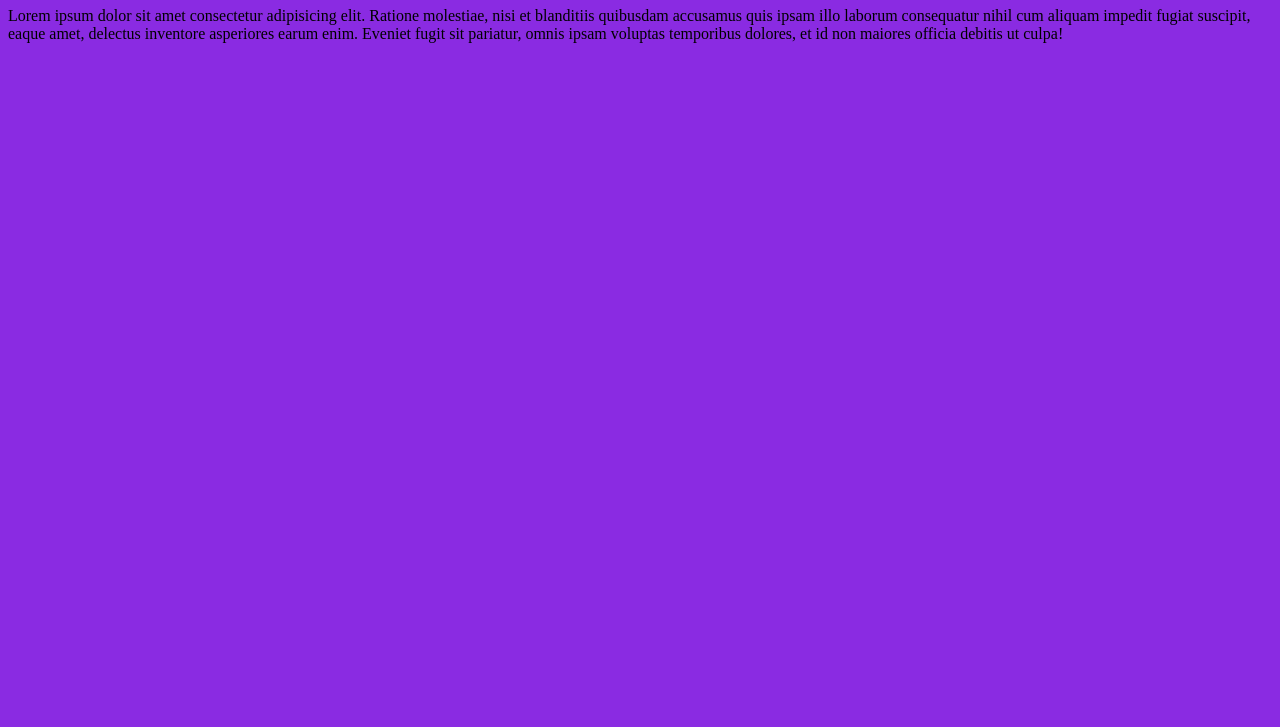
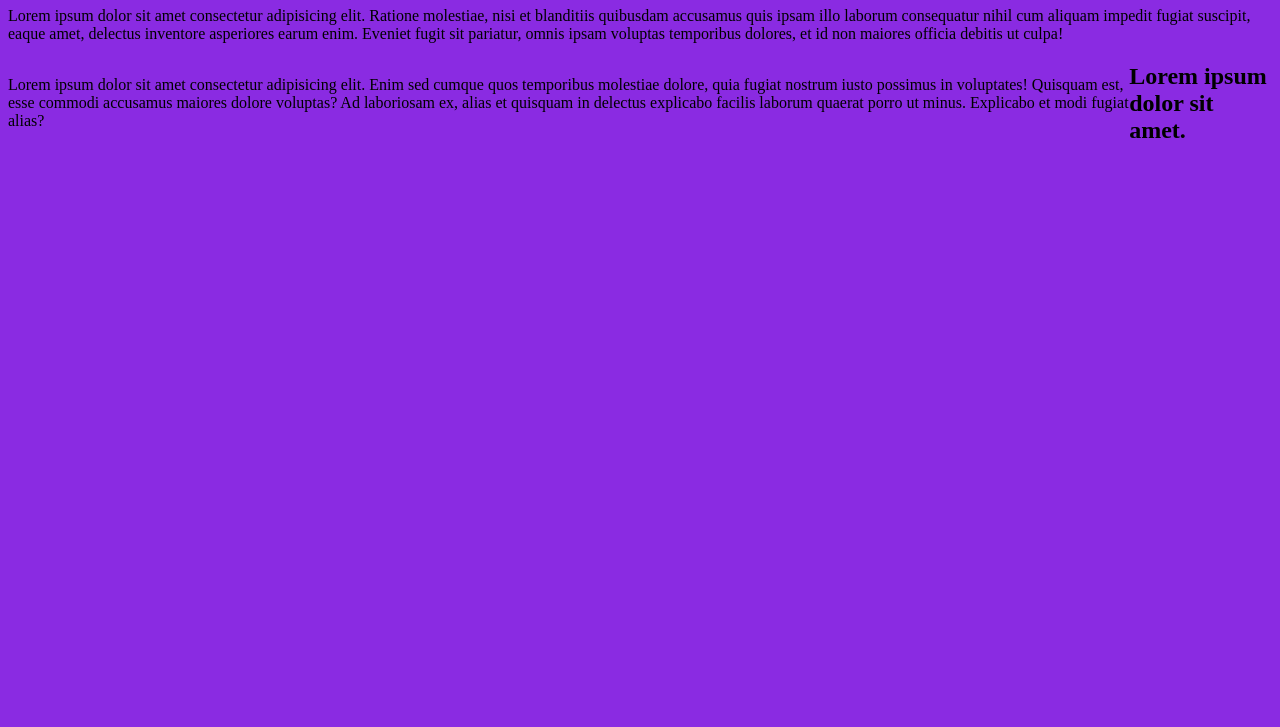
Before and after one commit to SShipon/advance-git, a plain HTML site: page index.html in a window 1280 px wide. Shown: the part 73-800 px from the top of the page. Drawn offline with Linux system fonts and the light colour scheme.

Commit message:
css style updated

```diff
--- a/index.html
+++ b/index.html
@@ -9,5 +9,10 @@
 <body>
      <h1>This is hello git branch </h1>
      Lorem ipsum dolor sit amet consectetur adipisicing elit. Ratione molestiae, nisi et blanditiis quibusdam accusamus quis ipsam illo laborum consequatur nihil cum aliquam impedit fugiat suscipit, eaque amet, delectus inventore asperiores earum enim. Eveniet fugit sit pariatur, omnis ipsam voluptas temporibus dolores, et id non maiores officia debitis ut culpa!
+
+     <div class="main">
+        <p>Lorem ipsum dolor sit amet consectetur adipisicing elit. Enim sed cumque quos temporibus molestiae dolore, quia fugiat nostrum iusto possimus in voluptates! Quisquam est, esse commodi accusamus maiores dolore voluptas? Ad laboriosam ex, alias et quisquam in delectus explicabo facilis laborum quaerat porro ut minus. Explicabo et modi fugiat alias?</p>
+        <h2>Lorem ipsum dolor sit amet.</h2>
+     </div>
 </body>
 </html>
--- a/style.css
+++ b/style.css
@@ -1,3 +1,9 @@
 *{
     background-color: blueviolet;
 }
+
+.main{
+    display: flex;
+    justify-content: center;
+    align-items: center;
+}
```
